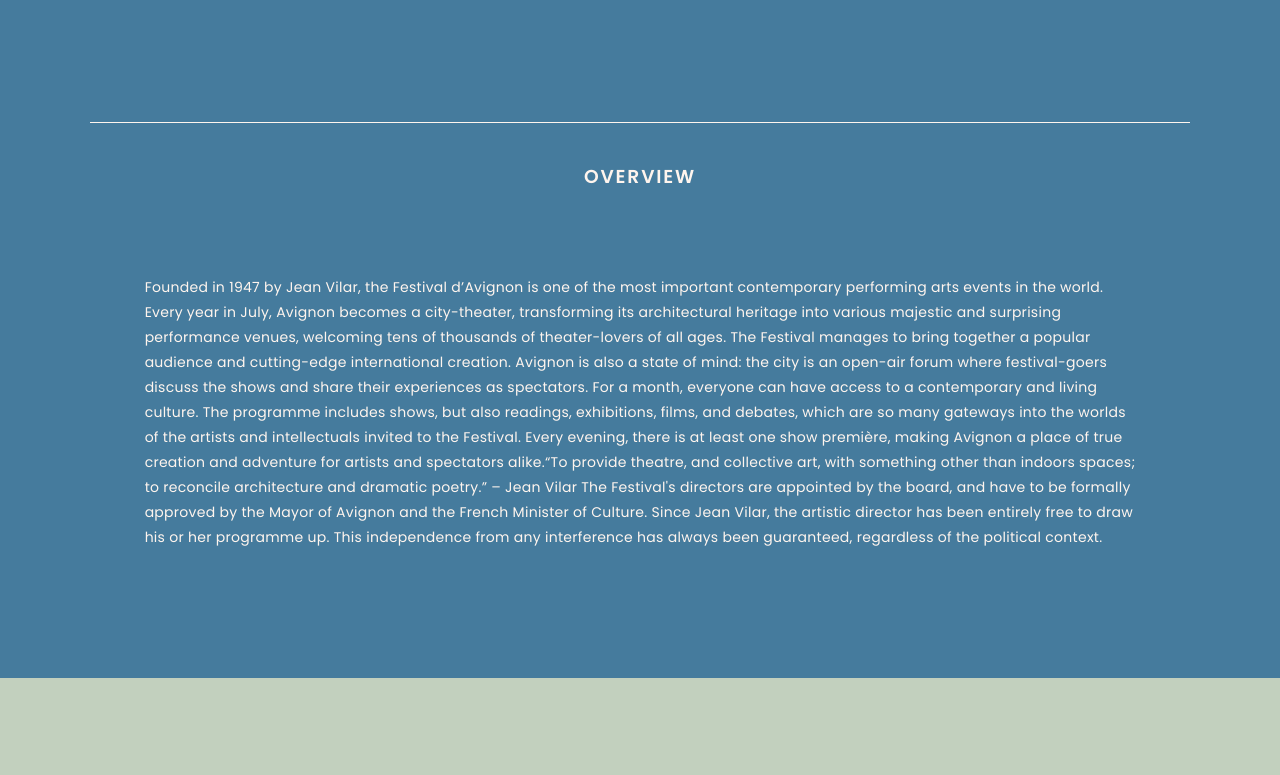
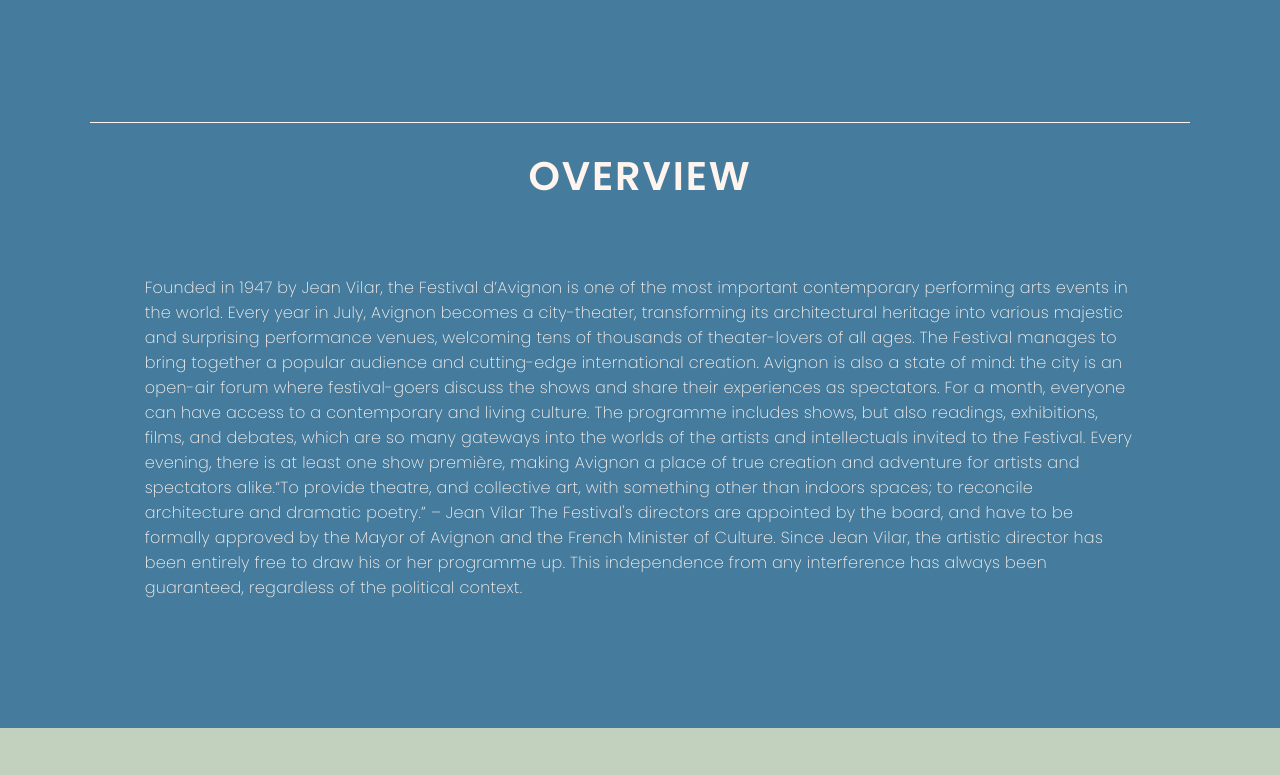
Before and after one commit to AndreaPrati98/Polimi--Hypermedia---project, a Nuxt app: page /festival in a window 1280 px wide. Shown: the part 684-1459 px from the top of the page. Built offline with nearby package versions, Linux system fonts and the light colour scheme; a web font is replaced by a local one.

Commit message:
minor css edits

```diff
--- a/components/information-components/OverviewComponent.vue
+++ b/components/information-components/OverviewComponent.vue
@@ -44,12 +44,13 @@
     margin-bottom: 8%;
     margin-top: 4%;
     line-height: 19.2px;
+    font-size: 40px;
 }
 
 .text {
     font-family: "Poppins";
-    font-weight: 400;
-    font-size: 14px;
+    font-weight: 300;
+    font-size: 16px;
     letter-spacing: 0.28px;
     line-height: 25px;
     padding-right: 5%;
--- a/pages/home.vue
+++ b/pages/home.vue
@@ -130,6 +130,7 @@
 
     .subheader {
         background-color: var(--palette-soft-blue);
+        color: var(--text-color-light);
     }
 
     /** Styling of the text describing events, artists, and places */
```
